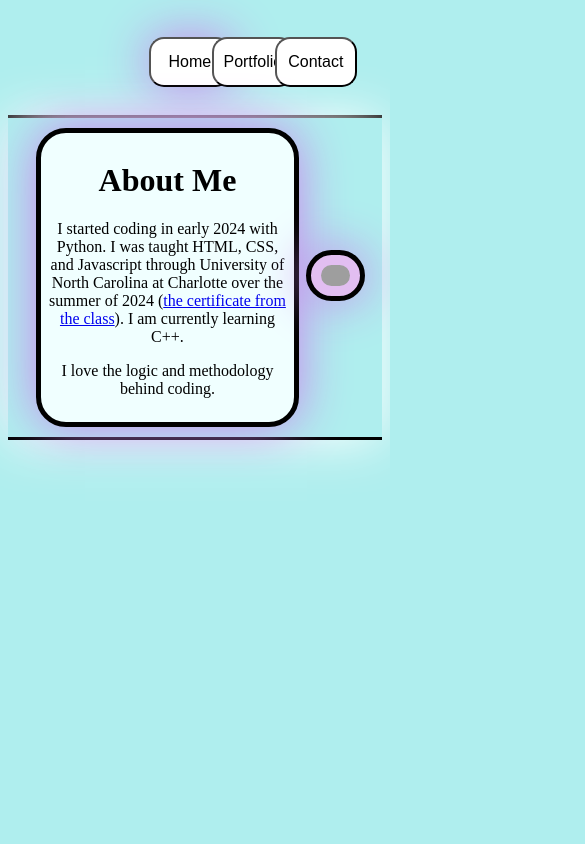
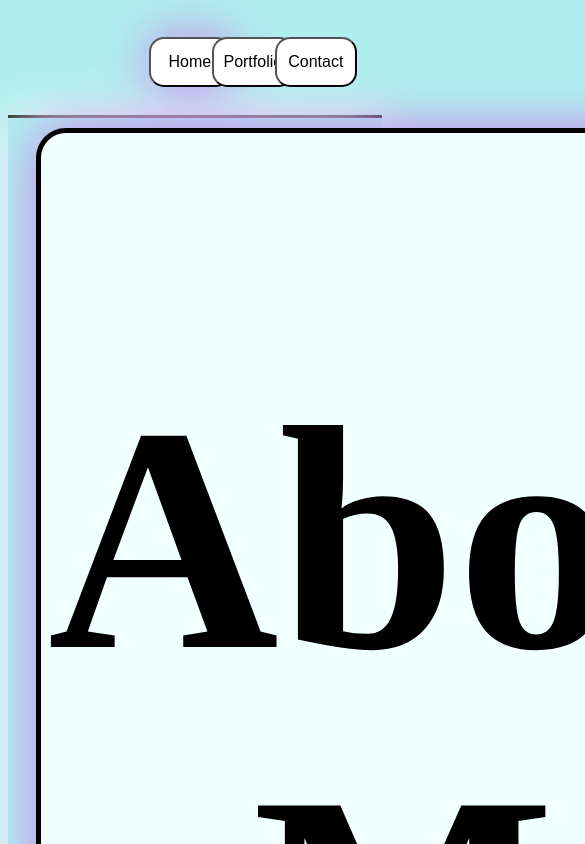
Before and after one commit to Rovak0/reactPortfolio, a React (Vite) app: page / in a window 390 px wide. Shown: the top 844 px of the page, 585 px wide, since content can reach past the window. Built offline with nearby package versions, Linux system fonts and the light colour scheme; grey boxes are pictures that could not be loaded.

Commit message:
scaling for phone 8

```diff
--- a/src/App.css
+++ b/src/App.css
@@ -401,7 +401,7 @@ ul > li{
         font-size:100%;
     }
     .aboutMe{
-        font-size: 100%;
+        font-size: 1000%;
     }
     .subContact{
         font-size:100%;
```
